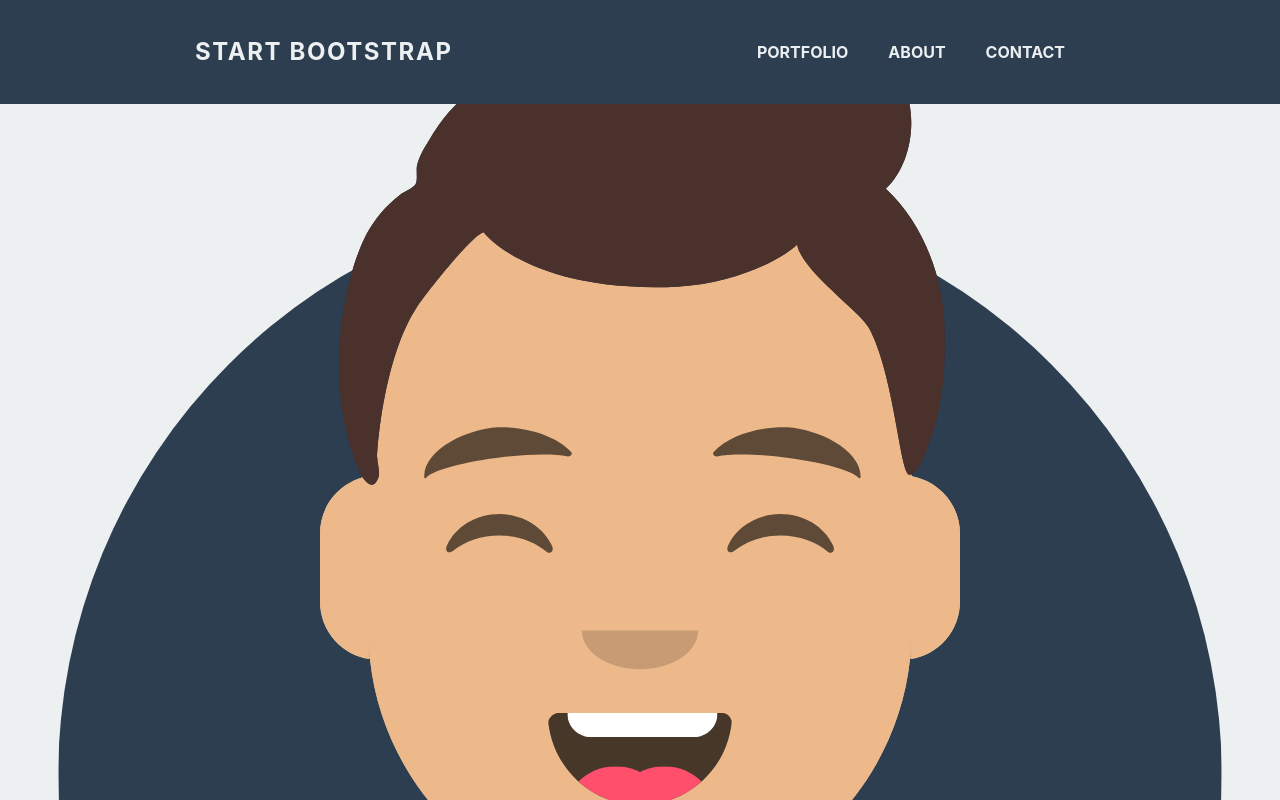
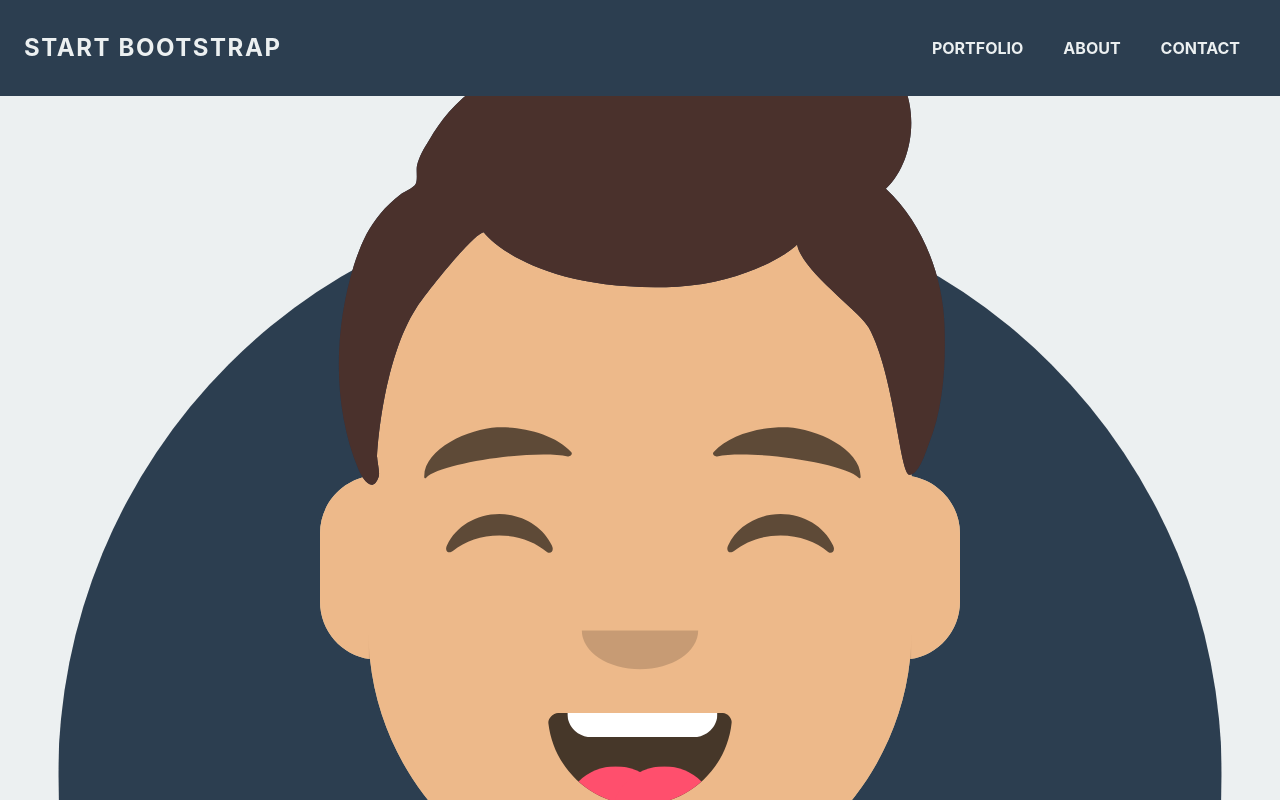
Before and after one commit to hudaysawalha-web/Remake-startbootstrap-page-using-react, a React (Vite) app: page / in a window 1280 px wide. Shown: the top 800 px of the page. Built offline with nearby package versions, Linux system fonts and the light colour scheme.

Commit message:
Refactor Navbar component and styles for improved layout and functionality

```diff
--- a/src/components/Navbar/Navbar.css
+++ b/src/components/Navbar/Navbar.css
@@ -1,7 +1,7 @@
 .navbar-container {
   background-color: var(--secondary);
-  padding-bottom: 1.5rem;
-  padding-top: 1.5rem;
+  padding-bottom: 1.25rem;
+  padding-top: 1.25rem;
   text-transform: uppercase;
   position: fixed;
   top: 0;
@@ -9,12 +9,17 @@
   z-index: 1030;
 }
 .navbar-content {
+  max-width: 1320px;
+  margin: 0 auto;
+  padding: 0 1.5rem;
+  box-sizing: border-box;
+}
+
+.navbar-brand-container {
   display: flex;
-  flex-wrap: inherit;
   align-items: center;
   justify-content: space-between;
-  margin-right: 195px;
-  margin-left: 195px;
+  width: 100%;
 }
 
 .navbar-brand {
@@ -22,8 +27,6 @@
   font-weight: 700;
   font-size: 1.5rem;
   letter-spacing: 0.1rem;
-  margin-right: 16px;
-  padding: 5px 0;
 }
 
 .navbar-brand:hover,
@@ -33,39 +36,90 @@
   color: var(--text-light);
   cursor: pointer;
 }
+.navbar-collapser {
+  display: none;
+  width: 100%;
+}
 
-.navbar-nav {
-  display: flex;
-  flex-direction: row;
-  align-items: center;
-  margin-left: auto !important;
-  padding: 0;
+.navbar-collapser .show{
+  display: block;
+  margin-top:1.25 rem ;
 }
-.navbarResponsive {
-  display: flex;
-  flex-direction: row;
-  align-items: center;
-  justify-content: space-between;
+
+.navbar-list {
   list-style: none;
   margin: 0;
-  padding: 0;
+  padding: 0.5rem 0 0 0;
+  display: flex;
+  flex-direction: column;
+  gap: 1.25rem;
 }
+
 .nav-item {
-  margin-right: 0.25rem;
-  margin-left: 0.25rem;
   color: var(--text-light);
   font-weight: 500;
 }
+
 .nav-link {
   color: var(--text-light);
   font-weight: 700;
   padding: 16px;
+  display: inline-block;
 }
-.nav-link:hover{
-    color: var(--primary-green);
+
+.nav-link:hover {
+  color: var(--primary-green);
 }
-.nav-link:focus{
+
+/*when larg screen
+.nav-link:focus {
+  color: var(--text-light);
+  background-color: var(--primary-green);
+  border-radius: 0.5rem;
+}*/
+
+.nav-link:focus {
+  color: var(--primary-green);
+}
+
+.navbar-toggler {
+  background-color: var(--primary-green);
+  color: var(--text-light);
+  border-radius: 0.5rem;
+  border: solid 1px rgb(var(--primary-green) / 0.3);
+  cursor: pointer;
+  font-weight: 700;
+  padding: 16px;
+  display: flex;
+  align-items: center;
+  gap: 0.5rem;
+}
+
+@media (min-width: 768px) {
+  .navbar-toggler {
+    display: none;
+  }
+  .navbar-content {
+    display: flex;
+    align-items: center;
+    justify-content: space-between;
+  }
+  .navbar-collapser{
+    display:block !important;
+    width: auto;
+    margin-top: 0;
+  }
+  .navbar-list {
+    display: flex;
+    flex-direction: row;
+    align-items: center;
+    gap: 0.5rem;
+    padding: 0;
+  }
+
+  .nav-link:focus {
     color: var(--text-light);
     background-color: var(--primary-green);
     border-radius: 0.5rem;
+  }
 }
--- a/src/components/Navbar/Navbar.jsx
+++ b/src/components/Navbar/Navbar.jsx
@@ -1,23 +1,47 @@
 import React from "react";
+import { useState } from "react";
 import "./Navbar.css";
 
 export default function Navbar() {
+  const [isOpen, setIsOpen] = useState(false);
+
+  const toggleMenu = () => {
+    setIsOpen(!isOpen);
+  };
   return (
     <>
-      <div className="navbar-container">
+      <nav className="navbar-container">
         <div className="navbar-content">
-          <a className="navbar-brand" href="#home">
-            start bootstrap
-          </a>
-          <div className="navbar-nav ">
-            <ul className="navbarResponsive " >
-              <li className="nav-item"><a className="nav-link" href="#portfolio">Portfolio</a></li>
-              <li className="nav-item"><a className="nav-link" href="#about">About</a></li>
-              <li className="nav-item"><a className="nav-link" href="#contact">Contact</a></li>
+          <div className="navbar-brand-container">
+            <a className="navbar-brand" href="#home">
+              start bootstrap
+            </a>
+
+            <button className="navbar-toggler">
+              Menu
+            </button>
+          </div>
+          <div className= "navbar-collapser ">
+            <ul className="navbar-list">
+              <li className="nav-item">
+                <a className="nav-link" href="#portfolio">
+                  Portfolio
+                </a>
+              </li>
+              <li className="nav-item">
+                <a className="nav-link" href="#about">
+                  About
+                </a>
+              </li>
+              <li className="nav-item">
+                <a className="nav-link" href="#contact">
+                  Contact
+                </a>
+              </li>
             </ul>
           </div>
         </div>
-      </div>
+      </nav>
     </>
   );
 }
```
